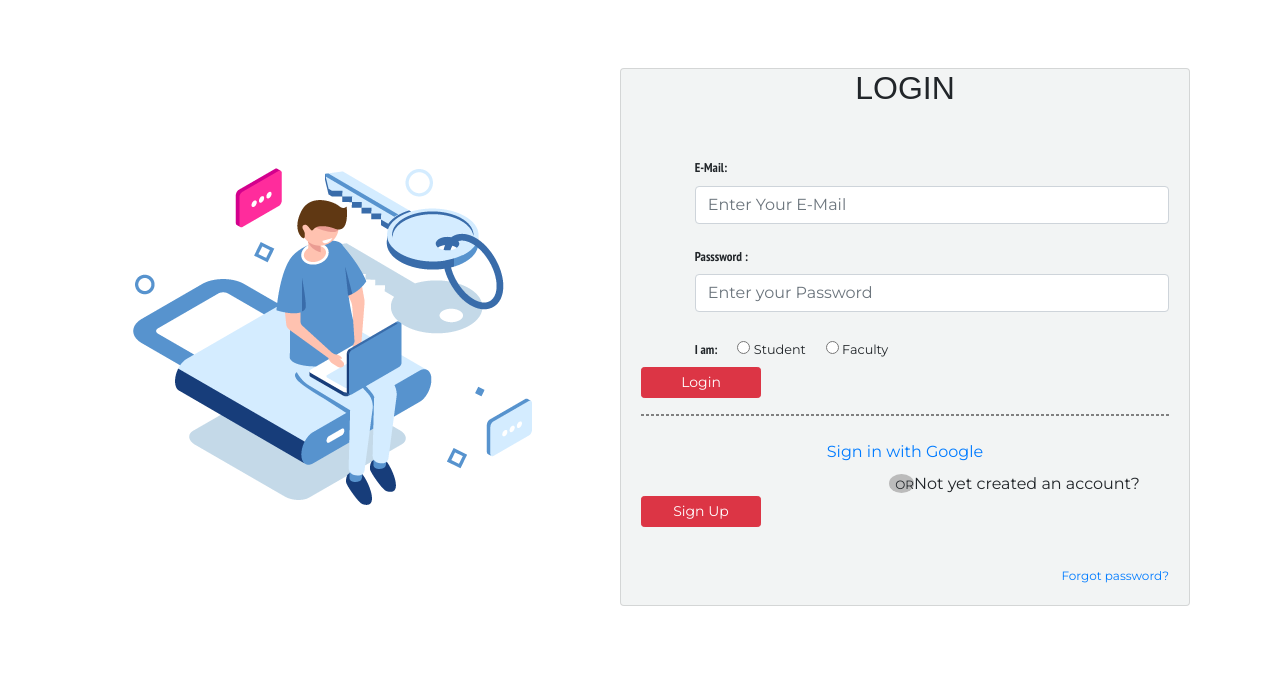
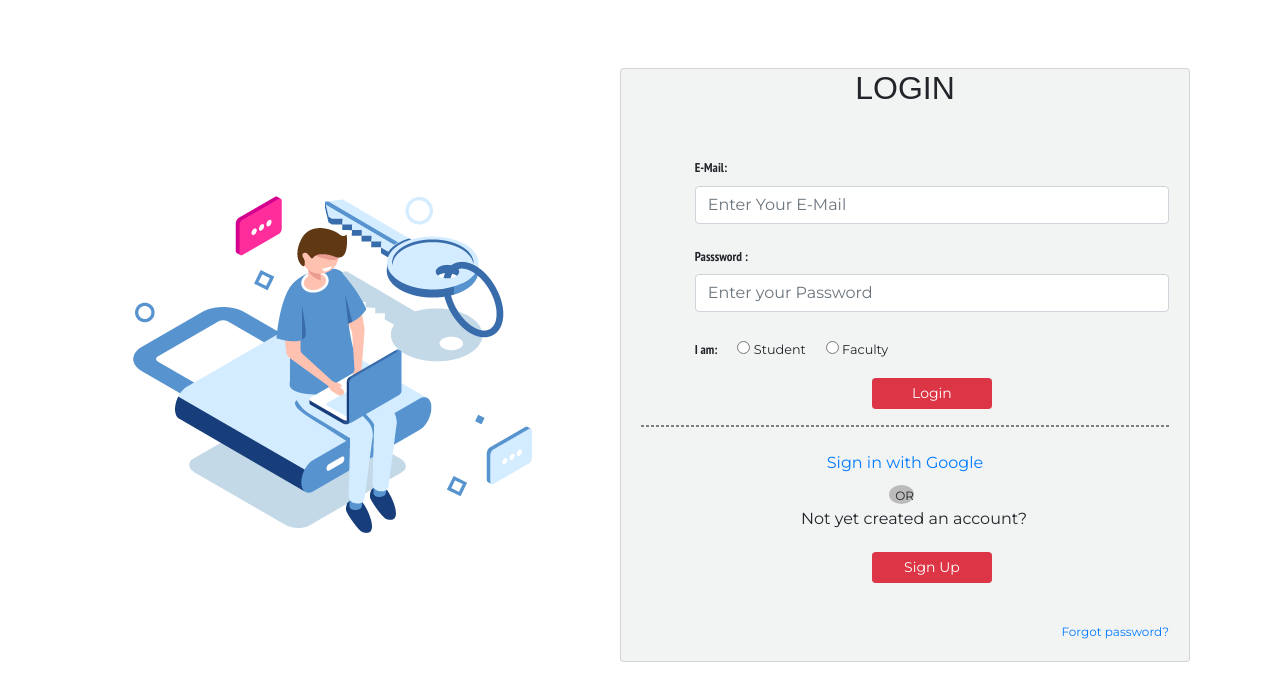
Before and after one commit to Global-ERP-System/GERP-Frontend-Final, a React (Create React App) app: page / in a window 1280 px wide. Shown: the top 700 px of the page. Built offline with nearby package versions, Linux system fonts and the light colour scheme.

Commit message:
Fixed Logn Page

```diff
--- a/src/components/Login.js
+++ b/src/components/Login.js
@@ -104,8 +104,9 @@ class Login extends Component {
                       </span>
                     </span>
 
-                    <span style={{ textAlign: "center" }}>
-                      <Button
+                    <span className="form-row" style={{ textAlign: "center",marginTop: "2%" }}>
+                    <span className='col'>
+                    <Button
                         color="danger"
                         size="sm"
                         onClick={() => this.handleClick()}
@@ -113,6 +114,8 @@ class Login extends Component {
                         {" "}
                         Login{" "}
                       </Button>
+                    </span>
+
                     </span>
                     <hr
                       className="line"
@@ -137,11 +140,12 @@ class Login extends Component {
                         OR
                       </span>
                     </span>
-                    <span style={{ textAlign: "center" }}>
+                    <span className='form-row' style={{ marginLeft: "160px" }}>
                       Not yet created an account?
                     </span>
-                    <span style={{ textAlign: "center" }}>
-                      <Link
+                    <span className='form-row' style={{ textAlign: "center", marginTop: "4%" }}>
+                    <span className='col'>
+                    <Link
                         to="/signup"
                         style={{ color: "white", textDecoration: "none" }}
                       >
@@ -150,6 +154,7 @@ class Login extends Component {
                           Sign Up
                         </Button>
                       </Link>
+                    </span>
                     </span>
                   </CardText>
                   <br></br>
```
